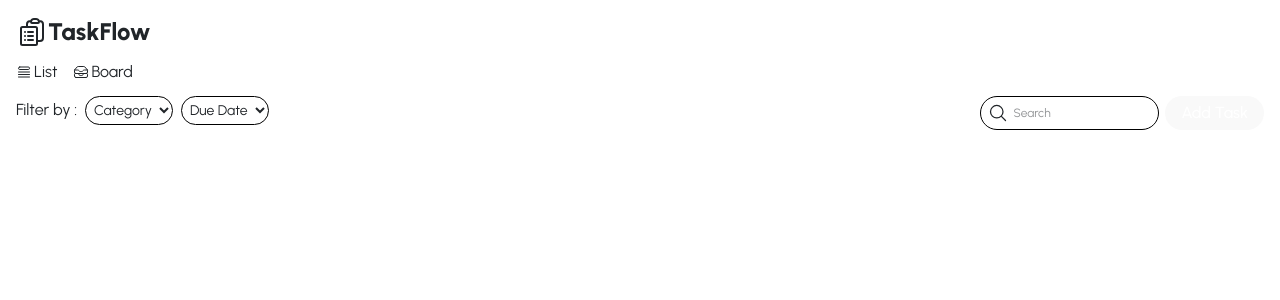
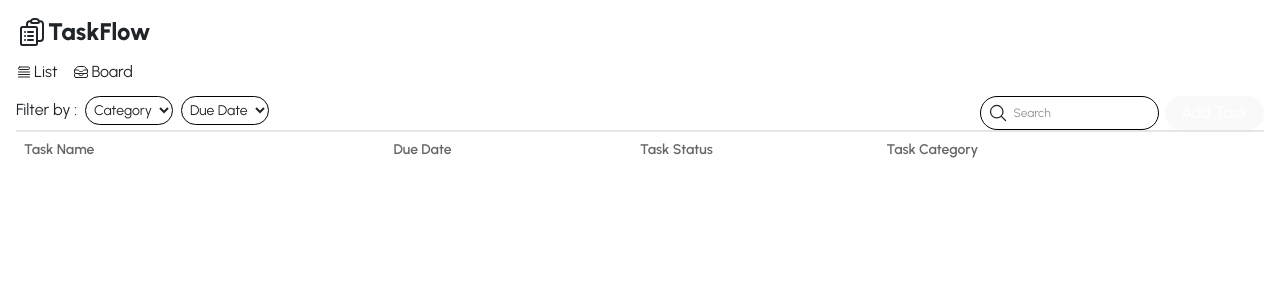
Before and after one commit to Akhi1Codes/taskflow, a React (Vite) app: page /dashboard in a window 1280 px wide. Shown: the top 300 px of the page. Built offline with nearby package versions, Linux system fonts and the light colour scheme; no server answers.

Commit message:
Feat : Added a category lable

```diff
--- /dev/null
+++ b/src/components/CategoryBar.tsx
@@ -0,0 +1,12 @@
+const CategoryBar: React.FC = () => {
+  return (
+    <div className="grid grid-cols-10 grid-rows-1 border-t-2 border-black/10 text-sm p-2 font-semibold text-black/60">
+      <p className="col-span-3">Task Name</p>
+      <p className="col-span-2">Due Date</p>
+      <p className="col-span-2">Task Status</p>
+      <p className="col-span-3">Task Category</p>
+    </div>
+  );
+};
+
+export default CategoryBar;
--- a/src/pages/dashboard/DashboardLayout.tsx
+++ b/src/pages/dashboard/DashboardLayout.tsx
@@ -1,12 +1,14 @@
 import { Outlet } from "react-router";
 import Navbar from "../../components/Navbar";
 import Filter from "../../components/Filter";
+import CategoryBar from "../../components/CategoryBar";
 
 const Dashboard: React.FC = () => {
   return (
     <div className="md:p-4">
       <Navbar />
       <Filter />
+      <CategoryBar />
       <Outlet />
     </div>
   );
```
